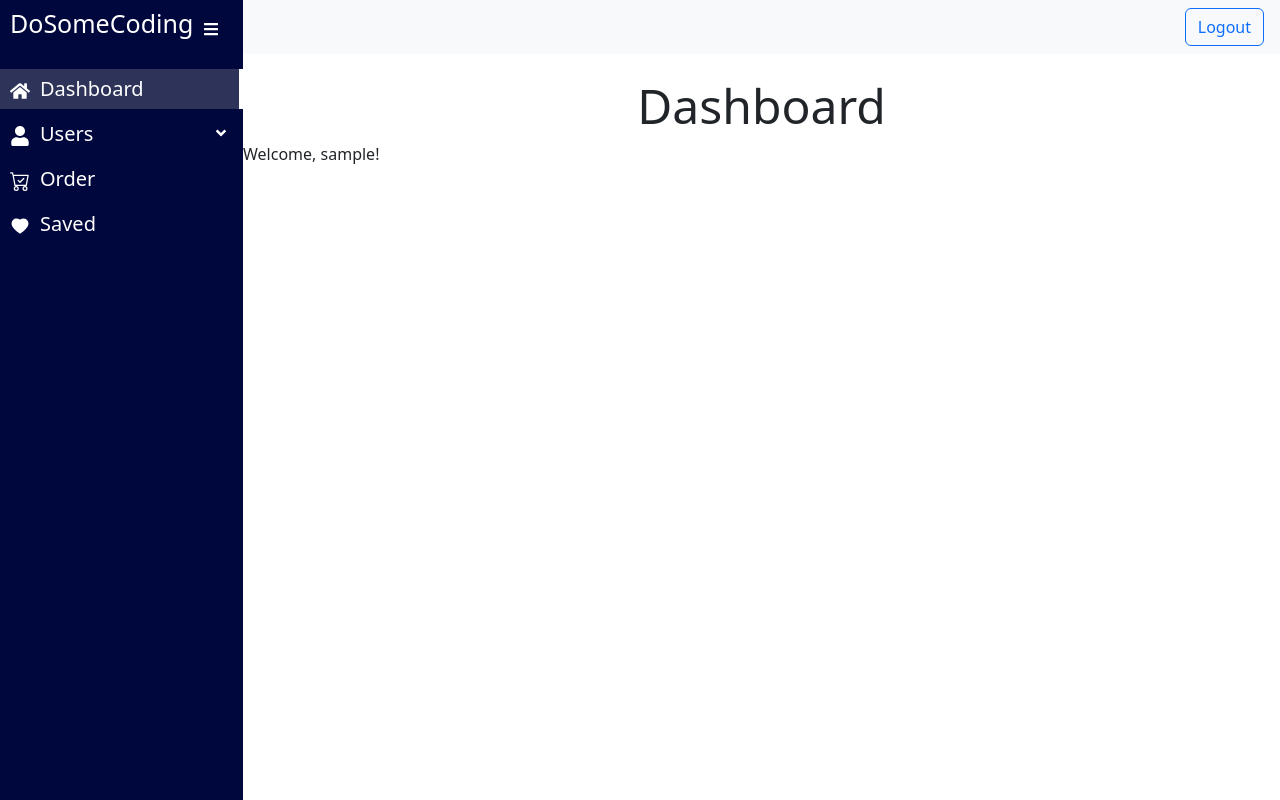
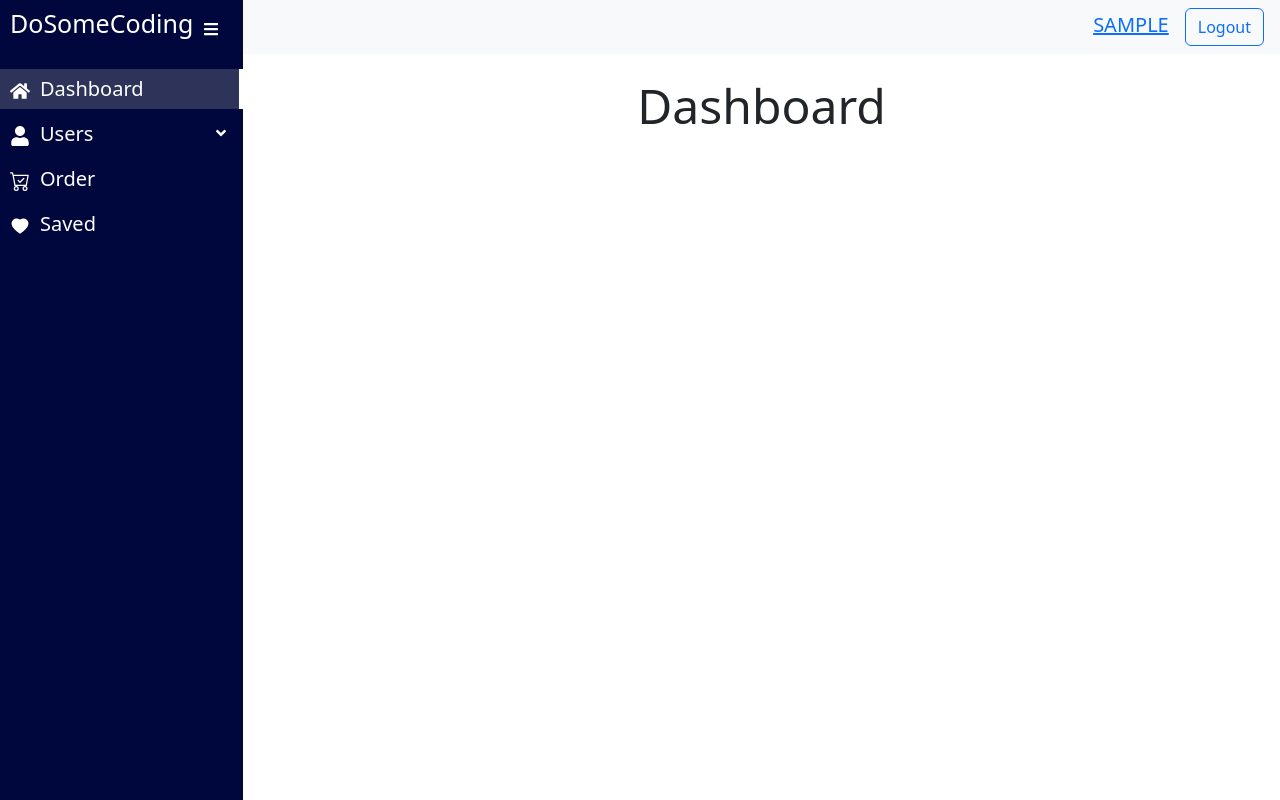
Before and after one commit to Devnaagar/Food_order_server, a React (Vite) app in the folder frontend/: page /dashboard in a window 1280 px wide. Built offline with nearby package versions, Linux system fonts and the light colour scheme; sample sign-in values are in the browser's storage.

Commit message:
login logout setup complete

```diff
--- a/frontend/src/admin/dashboard/landing_page.jsx
+++ b/frontend/src/admin/dashboard/landing_page.jsx
@@ -4,21 +4,21 @@ import Toast from '../login/Toast.jsx';
 
 function Landing_page() {
     const [showToast, setShowToast] = useState(false);
-    const [username, setUsername] = useState('');
+    // const [username, setUsername] = useState('');
 
     useEffect(() => {
-        const storedUsername = sessionStorage.getItem('username');
-        if (storedUsername) {
-            setUsername(storedUsername);
-        }
+        // const storedUsername = sessionStorage.getItem('username');
+        // if (storedUsername) {
+        //     setUsername(storedUsername);
+        // }
         setShowToast(true);
     }, []);
 
     return (
         <>
             <div className="title">Dashboard</div>
-            {username && <div className="welcome-message">Welcome, {username}!</div>}
-            <Toast  onClose={() => setShowToast(false)} show={showToast} delay={4000} autohide style={{ position: 'fixed', top: '20px', right: '20px', zIndex: '1000', backgroundColor: '#d4edda', color: '#155724' }} message="You have successfully logged in!"  title="Success"/>
+            {/* {username && <div className="welcome-message">Welcome, {username}!</div>} */}
+            <Toast  onClose={() => setShowToast(false)} show={showToast} delay={4000} autohide style={{ position: 'fixed', top: '20px', right: '20px', zIndex: '1000' }} message="You have successfully logged in!"  title="Success"/>
         </>
     );
 }
--- a/frontend/src/admin/defaults/nav.jsx
+++ b/frontend/src/admin/defaults/nav.jsx
@@ -1,9 +1,20 @@
 import "../admin.css";
+import React, { useEffect, useState } from 'react';
+
 
 function Header2(){
+    const [username, setUsername] = useState('');
+
+    useEffect(() => {
+        const storedUsername = sessionStorage.getItem('username');
+        if (storedUsername) {
+            setUsername(storedUsername);
+        }
+    }, []);
     return(
         <>
             <nav className="navbar navbar-expand-lg navbar-dark bg-light mb-3 d-flex justify-content-end">
+                {username && <h5 className="welcome-message text-primary me-3 mt-1 text-uppercase text-decoration-underline">{username}</h5>}
                 <form method="post" action="http://localhost:3115/logout">
                     <button className="btn btn-outline-primary me-3" >Logout</button>
                 </form>
--- a/frontend/src/admin/login/Toast.jsx
+++ b/frontend/src/admin/login/Toast.jsx
@@ -4,7 +4,7 @@ import { Toast, ToastContainer } from 'react-bootstrap';
 const ToastComponent = ({ show, message, onClose }) => {
     return (
         <ToastContainer position="bottom-end">
-            <Toast onClose={onClose} show={show} delay={4000} autohide style={{ position: 'fixed', top: '20px', right: '20px', zIndex: 1050 }}>
+            <Toast onClose={onClose} show={show} delay={4000} autohide style={{ position: 'fixed', top: '20px', right: '20px', zIndex: 1050}}>
                 <Toast.Body>{message}</Toast.Body>
             </Toast>
         </ToastContainer>
```
